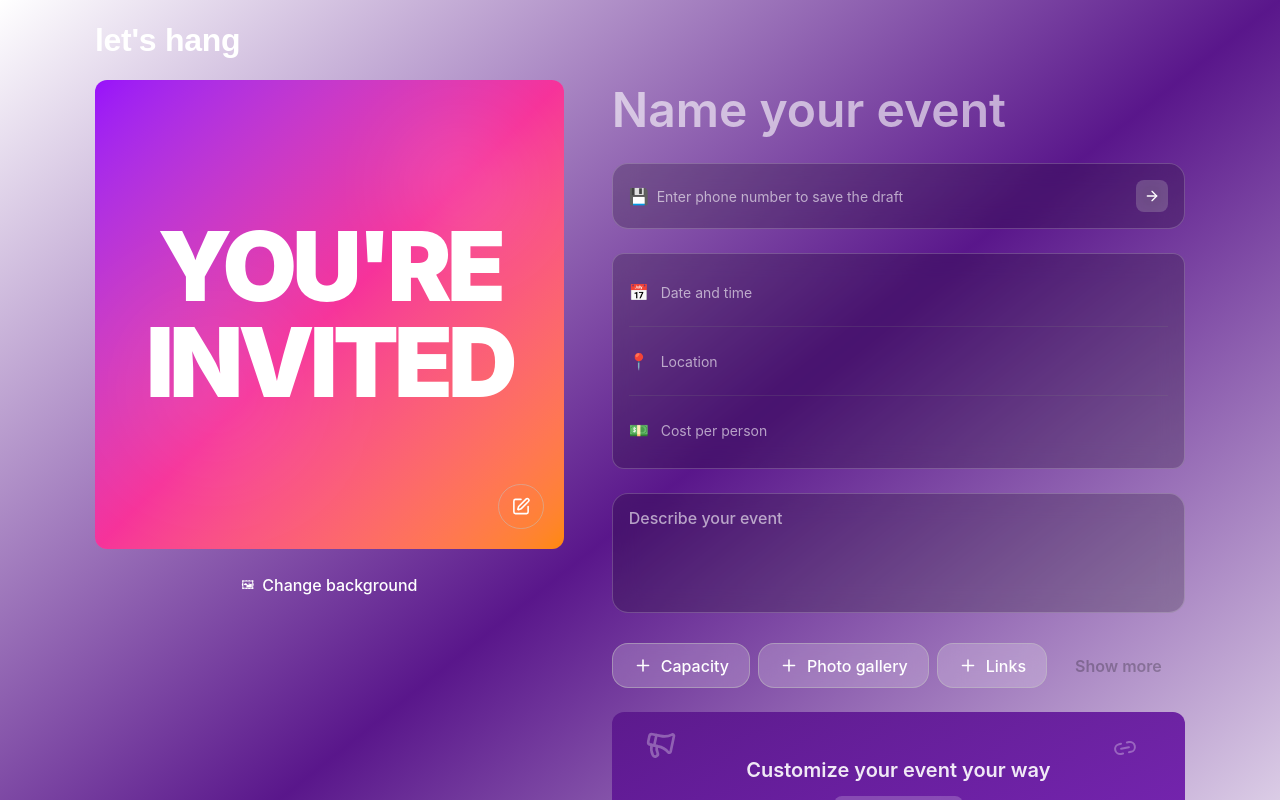
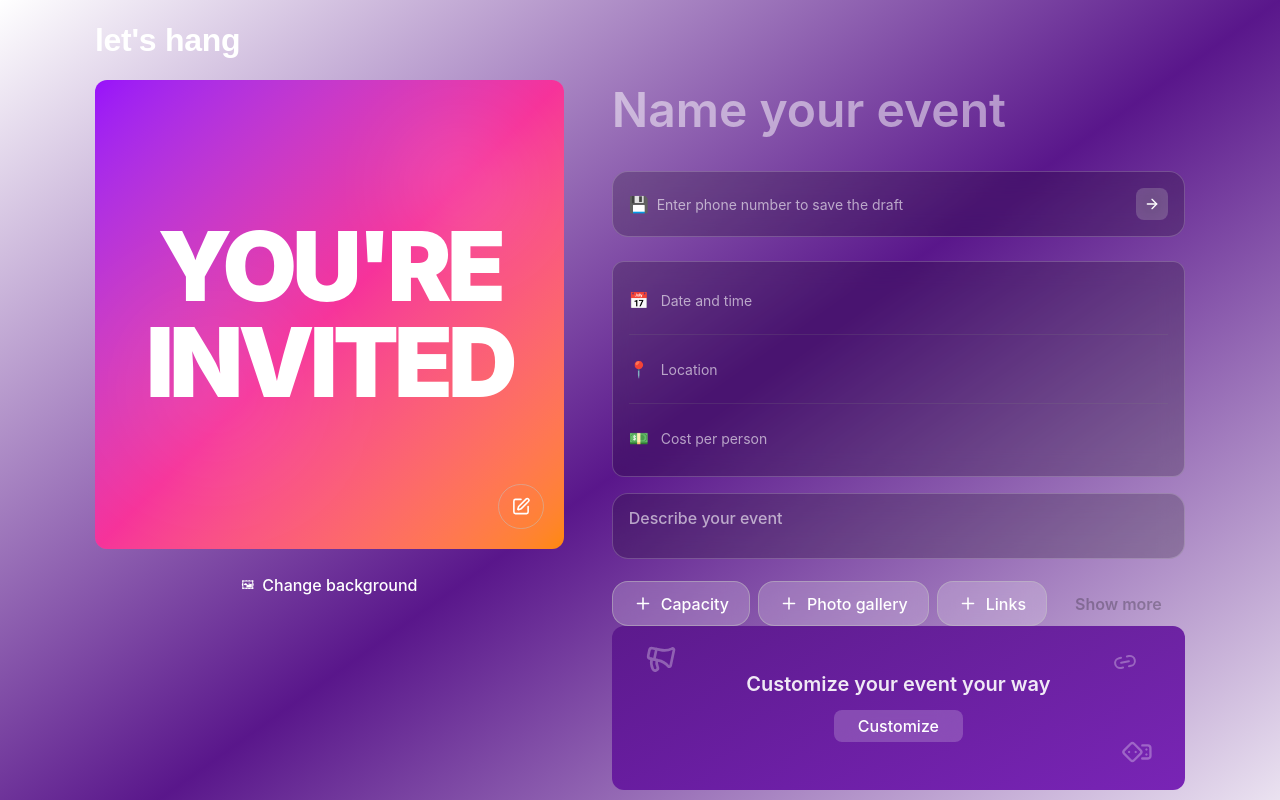
Before and after one commit to Madhavkabra/lets-hang-event, a React (Vite) app: page / in a window 1280 px wide. Shown: the top 800 px of the page. Built offline with nearby package versions, Linux system fonts and the light colour scheme.

Commit message:
feat: refine CreateEvent page layout spacing and placeholder styling

```diff
--- a/src/pages/CreateEvent.tsx
+++ b/src/pages/CreateEvent.tsx
@@ -105,28 +105,32 @@ const CreateEvent = () => {
                     </div>
 
                     {/* Right Column - Remaining width */}
-                    <div className="flex-1 space-y-6">
+                    <div className="flex-1">
                         {/* Event Title Input */}
                         <input
                             type="text"
                             placeholder="Name your event"
                             value={eventData.eventName}
                             onChange={(e) => handleInputChange('eventName', e.target.value)}
-                            className="w-full font-sf-pro text-event-title text-white placeholder:text-white/60 bg-transparent focus:outline-none"
+                            className="w-full font-sf-pro text-event-title text-white placeholder:text-white/50 bg-transparent focus:outline-none mb-8"
                         />
 
                         {/* Phone Input */}
-                        <PhoneInput />
+                        <div className="mb-6">
+                            <PhoneInput />
+                        </div>
 
                         {/* Details Group */}
-                        <DetailsGroup />
+                        <div className="mb-4">
+                            <DetailsGroup />
+                        </div>
 
                         {/* Description */}
                         <Textarea
                             placeholder="Describe your event"
                             value={eventData.description}
                             onChange={(e) => handleInputChange('description', e.target.value)}
-                            className="min-h-[120px]"
+                            className="mb-4"
                         />
 
                         {/* Action Chips */}
```
